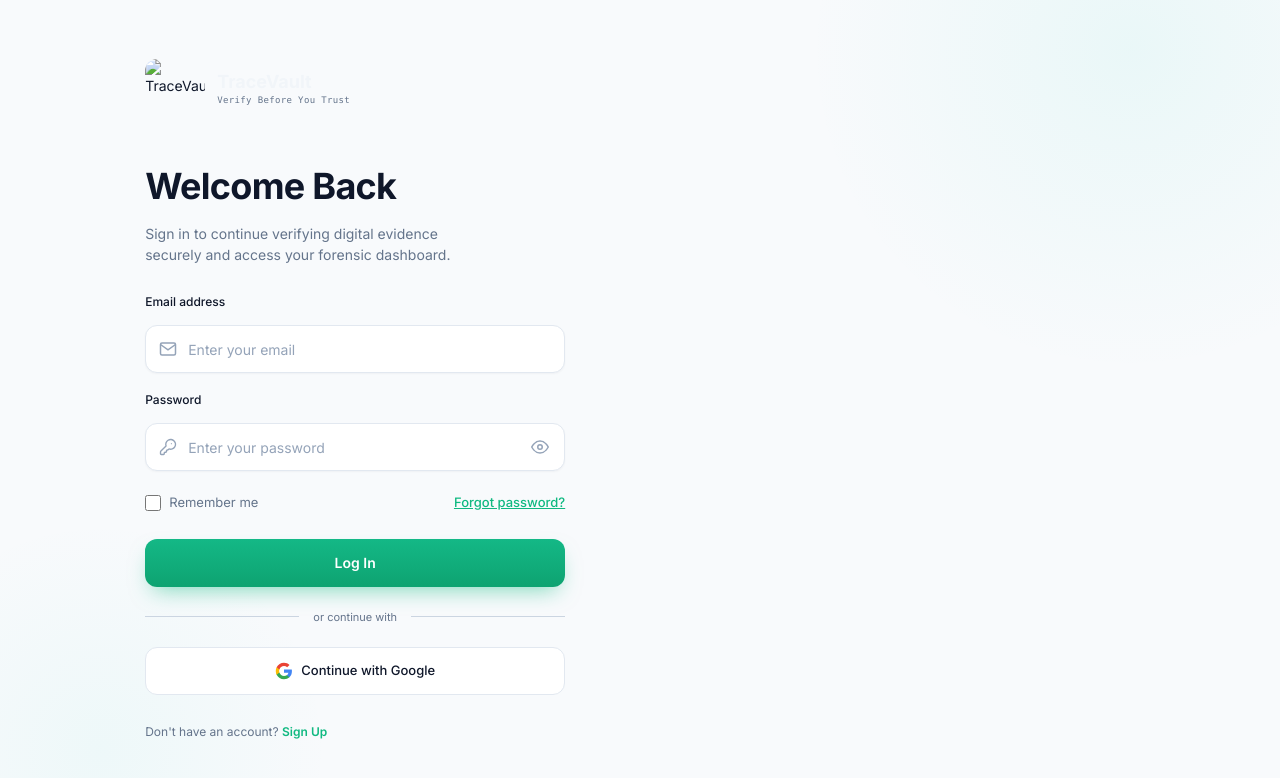
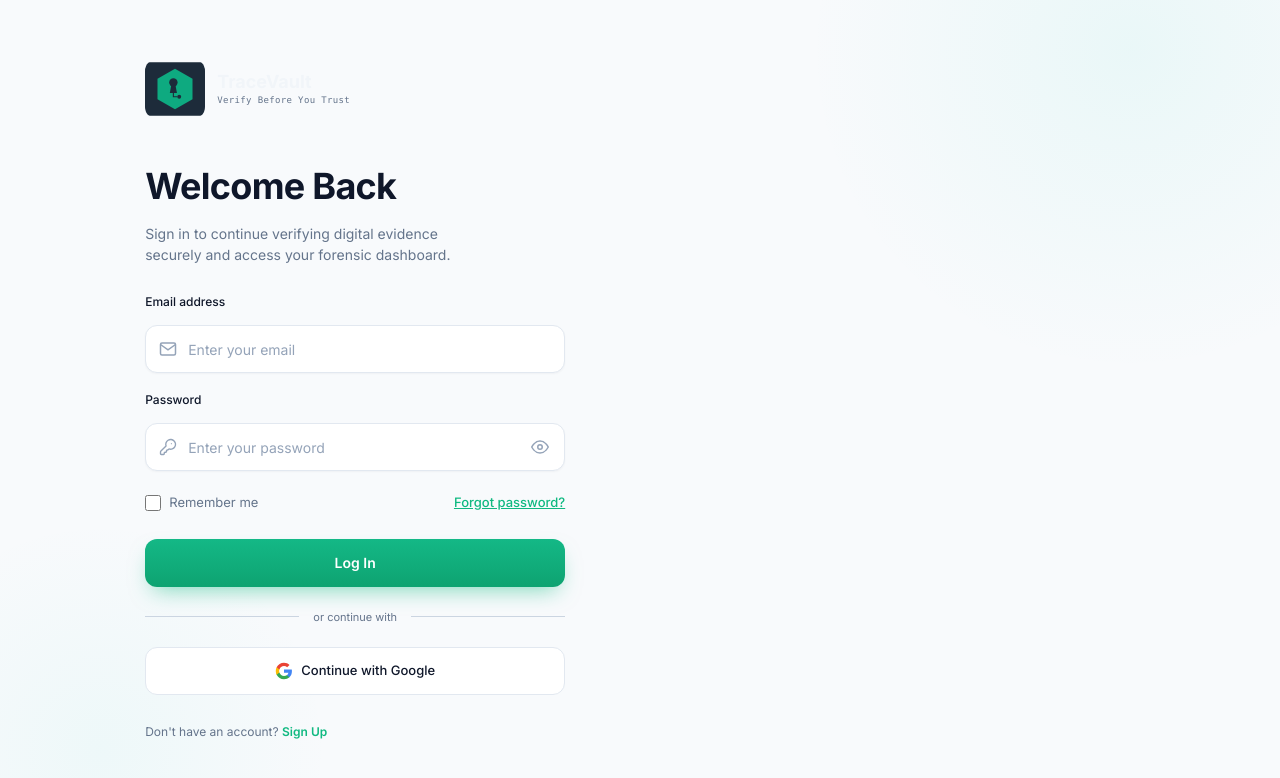
Before and after one commit to ashfaqkhan111/TraceVault, a plain HTML site: page frontend/pages/login.html in a window 1280 px wide. Drawn offline with Linux system fonts and the light colour scheme.

Commit message:
innitial: logo login

```diff
--- a/frontend/pages/login.html
+++ b/frontend/pages/login.html
@@ -16,7 +16,7 @@
 
     <!-- Logo -->
     <div class="auth-logo">
-      <img src="../assets/logo.svg" class="auth-logo__img" alt="TraceVault" />
+      <img src="../assets/logo-mark.svg" class="auth-logo__img" alt="TraceVault" />
       <span class="auth-logo__name">TraceVault</span>
     </div>
 
```
